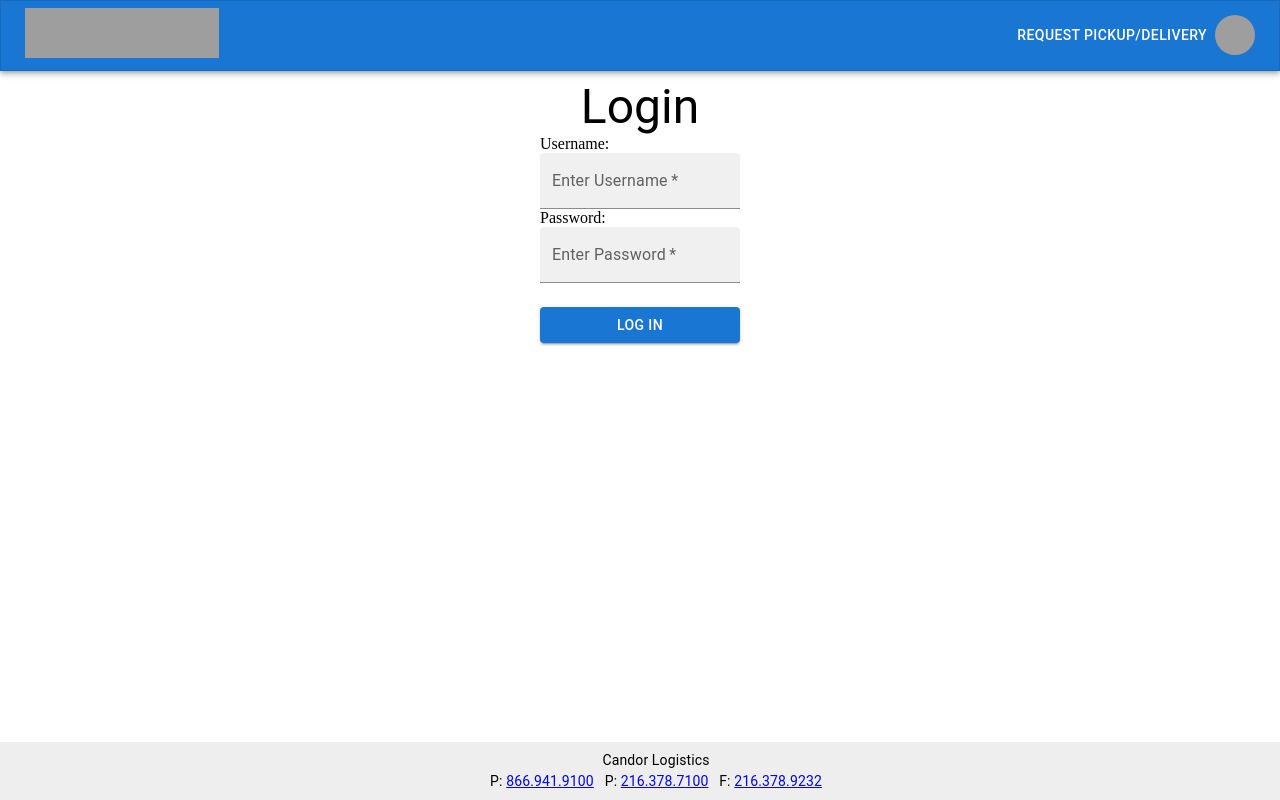
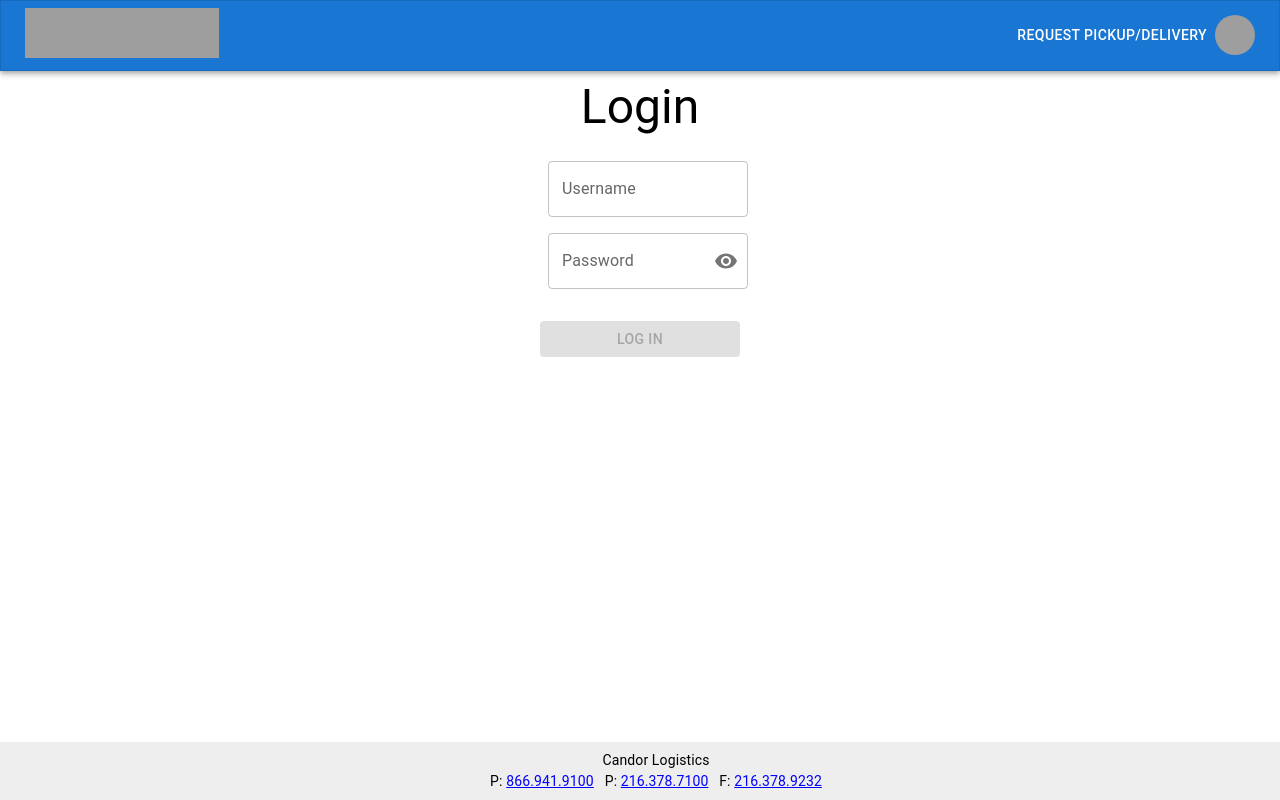
Before and after one commit to gtchiudi/ct-scheduling, a React (Vite) app in the folder frontend/: page /login in a window 1280 px wide. Built offline with nearby package versions, Linux system fonts and the light colour scheme; grey boxes are pictures that could not be loaded.

Commit message:
added eye adornment to pwd as show password feature. added error message upon unsuccessful login. Login button is greyed out until username and pwd are entered.

```diff
--- a/frontend/src/routes/Login.jsx
+++ b/frontend/src/routes/Login.jsx
@@ -22,6 +22,17 @@ import dayjs from "dayjs";
 import { useMutation } from "@tanstack/react-query";
 import axios from "axios";
 
+import IconButton from '@mui/material/IconButton';
+import Input from '@mui/material/Input';
+import FilledInput from '@mui/material/FilledInput';
+import OutlinedInput from '@mui/material/OutlinedInput';
+import InputLabel from '@mui/material/InputLabel';
+import InputAdornment from '@mui/material/InputAdornment';
+import FormHelperText from '@mui/material/FormHelperText';
+import FormControl from '@mui/material/FormControl';
+import Visibility from '@mui/icons-material/Visibility';
+import VisibilityOff from '@mui/icons-material/VisibilityOff';
+
 export default function Login() {
   const queryClient = useQueryClient();
   const navigate = useNavigate();
@@ -35,6 +46,19 @@ export default function Login() {
   const [, isAuth] = useAtom(isAuthAtom);
   const [authenticated] = useAtom(authenticatedAtom);
 
+  const [showPassword, setShowPassword] = React.useState(false);
+  const [errorMessage, setErrorMessage] = React.useState("");
+
+  const handleClickShowPassword = () => setShowPassword((show) => !show);
+
+  const handleMouseDownPassword = (event) => {
+    event.preventDefault();
+  };
+
+  const handleMouseUpPassword = (event) => {
+    event.preventDefault();
+  };
+
   const submitUserDataMutation = useMutation(submitUserData, {
     onSuccess: (data) => {
       console.log("Login Successful");
@@ -44,7 +68,18 @@ export default function Login() {
       setLastLoginDatetime(dayjs());
       setUsername("");
       setPassword("");
+      setErrorMessage("");
       navigate("/Calendar");
+    },
+    onError: (error) => {
+      console.error("Login failed:", error);
+      if (error.response?.status === 401) {
+        setErrorMessage("Invalid username or password");
+      } else if (error.response?.data?.detail) {
+        setErrorMessage(error.response.data.detail);
+      } else {
+        setErrorMessage("Login failed. Please try again.");
+      }
     },
   });
 
@@ -86,34 +121,54 @@ export default function Login() {
         <Typography alignContent="center" textAlign="center" variant="h3">
           Login
         </Typography>
-        <label htmlFor="Username">Username:</label>
         <br></br>
-        <TextField
-          id="Username"
-          label="Enter Username"
-          variant="filled"
-          required
-          type="text"
+        <FormControl sx={{ m: 1, width: '25ch' }} variant="outlined">
+          <InputLabel htmlFor="username">Username</InputLabel>
+          <OutlinedInput
+            id="username"
+            type={'text'}
             value={username}
             onChange={(e) => setUsername(e.target.value)}
+            label="Username"
           />
-        <label htmlFor="fPassword">Password:</label>
+        </FormControl>
         <br></br>
-        <TextField
-          id="Password"
-          label="Enter Password"
-          variant="filled"
-          required
-          type="password"
+        <FormControl sx={{ m: 1, width: '25ch' }} variant="outlined">
+          <InputLabel htmlFor="outlined-adornment-password">Password</InputLabel>
+          <OutlinedInput
+            id="outlined-adornment-password"
+            type={showPassword ? 'text' : 'password'}
             value={password}
             onChange={(e) => setPassword(e.target.value)}
+            endAdornment={
+              <InputAdornment position="end">
+                <IconButton
+                  aria-label={
+                    showPassword ? 'hide the password' : 'display the password'
+                  }
+                  onClick={handleClickShowPassword}
+                  onMouseDown={handleMouseDownPassword}
+                  onMouseUp={handleMouseUpPassword}
+                  edge="end"
+                >
+                  {showPassword ? <VisibilityOff /> : <Visibility />}
+                </IconButton>
+              </InputAdornment>
+            }
+            label="Password"
           />
+        </FormControl>
+        {errorMessage && (
+          <Typography color="error" sx={{ mt: 2, textAlign: "center" }}>
+            {errorMessage}
+          </Typography>
+        )}
         <Button
           type="submit"
           fullWidth
           variant="contained"
           sx={{ mt: 3, mb: 2 }}
-          disabled={submitUserDataMutation.isLoading}
+          disabled={!username || !password || submitUserDataMutation.isLoading}
         >
           {submitUserDataMutation.isLoading ? "Logging in..." : "Log in"}
         </Button>
```
Also changed, not shown: 1 other file (tests, documents, lock files or other folders). Lines whose indentation alone changed are shown as unchanged.
